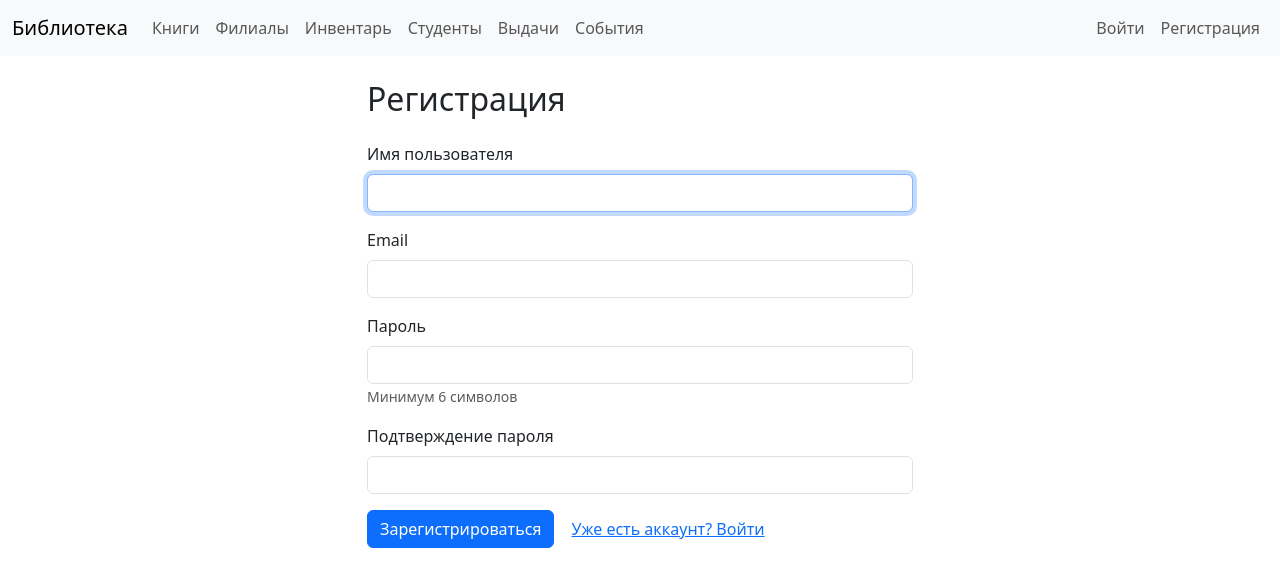
After one commit to Eliot1111/authomatization_barkanov_231-3210, a Flask app: page /register in a window 1280 px wide. The commit adds this page. Shown: the top 587 px of the page. Run offline with Flask 3, Linux system fonts and the light colour scheme; parts of the project's set-up code (start-up, migrations or seed data) failed here and were passed over; some libraries are stand-ins or nearby versions.

Commit message:
Add files via upload

```diff
--- a/lab2/app.py
+++ b/lab2/app.py
@@ -3,13 +3,15 @@ import os
 from datetime import datetime
 
 from flask import Flask, render_template, request, redirect, url_for, flash
+from flask_login import LoginManager, login_user, logout_user, login_required
+from werkzeug.security import generate_password_hash, check_password_hash
 from dotenv import load_dotenv
 from sqlalchemy import create_engine, func, select, text
 from sqlalchemy.orm import sessionmaker
 
 from models import (
     Base, Publisher, Author, Branch, Faculty, Student,
-    Book, BookAuthor, Inventory, BookFaculty, Borrow, EventLog
+    Book, BookAuthor, Inventory, BookFaculty, Borrow, EventLog, User
 )
 from db_bootstrap import init_db
 
@@ -26,6 +28,18 @@ init_db(engine, with_demo=True)
 
 app = Flask(__name__)
 app.secret_key = SECRET_KEY
+
+# Настройка Flask-Login
+login_manager = LoginManager()
+login_manager.init_app(app)
+login_manager.login_view = 'login'
+login_manager.login_message = 'Пожалуйста, войдите в систему для доступа к этой странице.'
+login_manager.login_message_category = 'info'
+
+@login_manager.user_loader
+def load_user(user_id):
+    with SessionLocal() as session:
+        return session.get(User, int(user_id))
 
 
 # ---------- Вспомогательные функции уровня сервиса ----------
@@ -56,6 +70,78 @@ def borrow_book(session, student_id: int, book_id: int, branch_id: int):
 
 
 # ---------------------------- Роуты ----------------------------
+
+@app.route("/register", methods=["GET", "POST"])
+def register():
+    if request.method == "POST":
+        username = request.form.get("username", "").strip()
+        email = request.form.get("email", "").strip()
+        password = request.form.get("password", "")
+        password_confirm = request.form.get("password_confirm", "")
+
+        if not username or not email or not password:
+            flash("Все поля обязательны для заполнения", "danger")
+            return render_template("register.html")
+
+        if password != password_confirm:
+            flash("Пароли не совпадают", "danger")
+            return render_template("register.html")
+
+        if len(password) < 6:
+            flash("Пароль должен содержать не менее 6 символов", "danger")
+            return render_template("register.html")
+
+        with SessionLocal() as session:
+            # Проверка на существующего пользователя
+            existing_user = session.query(User).filter(
+                (User.username == username) | (User.email == email)
+            ).first()
+            if existing_user:
+                flash("Пользователь с таким именем или email уже существует", "danger")
+                return render_template("register.html")
+
+            # Создание нового пользователя
+            password_hash = generate_password_hash(password)
+            new_user = User(
+                username=username,
+                email=email,
+                password_hash=password_hash
+            )
+            session.add(new_user)
+            session.commit()
+            flash("Регистрация успешна! Теперь вы можете войти.", "success")
+            return redirect(url_for("login"))
+
+    return render_template("register.html")
+
+@app.route("/login", methods=["GET", "POST"])
+def login():
+    if request.method == "POST":
+        username = request.form.get("username", "").strip()
+        password = request.form.get("password", "")
+
+        if not username or not password:
+            flash("Введите имя пользователя и пароль", "danger")
+            return render_template("login.html")
+
+        with SessionLocal() as session:
+            user = session.query(User).filter_by(username=username).first()
+            if user and check_password_hash(user.password_hash, password):
+                login_user(user)
+                flash(f"Добро пожаловать, {user.username}!", "success")
+                next_page = request.args.get("next")
+                return redirect(next_page or url_for("index"))
+            else:
+                flash("Неверное имя пользователя или пароль", "danger")
+
+    return render_template("login.html")
+
+@app.route("/logout")
+@login_required
+def logout():
+    logout_user()
+    flash("Вы вышли из системы", "info")
+    return redirect(url_for("index"))
 
 @app.route("/")
 def index():
--- a/lab2/db_bootstrap.py
+++ b/lab2/db_bootstrap.py
@@ -3,7 +3,7 @@ from sqlalchemy import text
 from sqlalchemy.orm import Session
 
 from models import Base, metadata, Publisher, Faculty, Branch, Book, Author, BookAuthor, \
-    Inventory, BookFaculty, Student, EventLog
+    Inventory, BookFaculty, Student, EventLog, User
 
 def init_db(engine, with_demo=True):
     """
--- a/lab2/templates/base.html
+++ b/lab2/templates/base.html
@@ -10,7 +10,10 @@
     <nav class="navbar navbar-expand-lg bg-body-tertiary mb-4">
       <div class="container-fluid">
         <a class="navbar-brand" href="{{ url_for('index') }}">Библиотека</a>
-        <div class="collapse navbar-collapse">
+        <button class="navbar-toggler" type="button" data-bs-toggle="collapse" data-bs-target="#navbarNav" aria-controls="navbarNav" aria-expanded="false" aria-label="Toggle navigation">
+          <span class="navbar-toggler-icon"></span>
+        </button>
+        <div class="collapse navbar-collapse" id="navbarNav">
           <ul class="navbar-nav me-auto mb-2 mb-lg-0">
             <li class="nav-item"><a class="nav-link" href="{{ url_for('books_list') }}">Книги</a></li>
             <li class="nav-item"><a class="nav-link" href="{{ url_for('branches_list') }}">Филиалы</a></li>
@@ -18,6 +21,23 @@
             <li class="nav-item"><a class="nav-link" href="{{ url_for('students') }}">Студенты</a></li>
             <li class="nav-item"><a class="nav-link" href="{{ url_for('borrow') }}">Выдачи</a></li>
             <li class="nav-item"><a class="nav-link" href="{{ url_for('events') }}">События</a></li>
+          </ul>
+          <ul class="navbar-nav">
+            {% if current_user.is_authenticated %}
+              <li class="nav-item">
+                <span class="navbar-text me-3">Привет, {{ current_user.username }}!</span>
+              </li>
+              <li class="nav-item">
+                <a class="nav-link" href="{{ url_for('logout') }}">Выйти</a>
+              </li>
+            {% else %}
+              <li class="nav-item">
+                <a class="nav-link" href="{{ url_for('login') }}">Войти</a>
+              </li>
+              <li class="nav-item">
+                <a class="nav-link" href="{{ url_for('register') }}">Регистрация</a>
+              </li>
+            {% endif %}
           </ul>
         </div>
       </div>
--- /dev/null
+++ b/lab2/templates/register.html
@@ -0,0 +1,31 @@
+{% extends 'base.html' %}
+{% block content %}
+<div class="row justify-content-center">
+  <div class="col-md-6">
+    <h2 class="mb-4">Регистрация</h2>
+    <form method="post" class="row g-3">
+      <div class="col-12">
+        <label class="form-label">Имя пользователя</label>
+        <input type="text" class="form-control" name="username" required autofocus>
+      </div>
+      <div class="col-12">
+        <label class="form-label">Email</label>
+        <input type="email" class="form-control" name="email" required>
+      </div>
+      <div class="col-12">
+        <label class="form-label">Пароль</label>
+        <input type="password" class="form-control" name="password" required minlength="6">
+        <small class="form-text text-muted">Минимум 6 символов</small>
+      </div>
+      <div class="col-12">
+        <label class="form-label">Подтверждение пароля</label>
+        <input type="password" class="form-control" name="password_confirm" required minlength="6">
+      </div>
+      <div class="col-12">
+        <button class="btn btn-primary">Зарегистрироваться</button>
+        <a class="btn btn-link" href="{{ url_for('login') }}">Уже есть аккаунт? Войти</a>
+      </div>
+    </form>
+  </div>
+</div>
+{% endblock %}
```
Also changed, not shown: lab2/models.py (+21 -0 lines), lab2/templates/login.html (added, +22 -0 lines).
